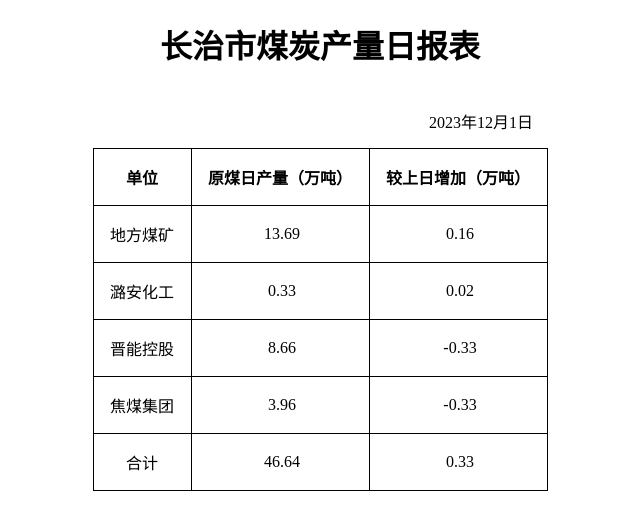
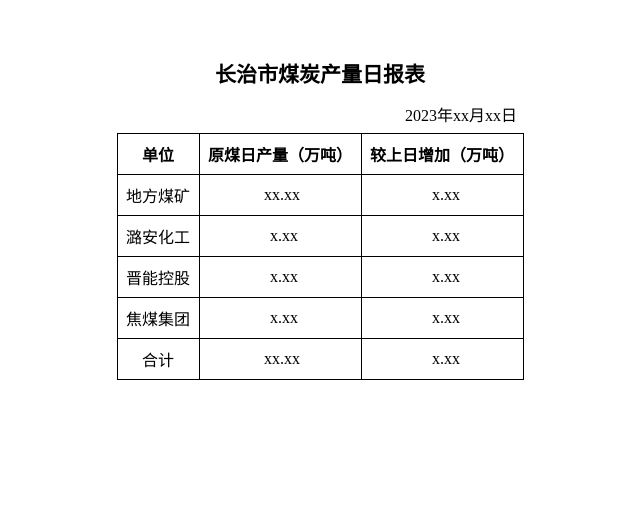
Before and after one commit to megamu2022/czfonts, a plain HTML site: page index.html in a window 1280 px wide. Shown: the whole page, without its empty margins (320-960 px from the left). Drawn offline with Linux system fonts and the light colour scheme; a web font is replaced by a local one.

Commit message:
Update index.html

```diff
--- a/index.html
+++ b/index.html
@@ -29,7 +29,8 @@
         th, td {
             border: 1px solid black;
             text-align: center;
-            padding: 16px;
+            padding: 8px;
+			font-size: 16px;
             font-family: '仿宋', serif; /* Fallback to serif if the specified font is not available */}
 	th:nth-child(1), td:nth-child(1) {
         width: 65px; /* 第一列的宽度 */
@@ -43,6 +44,7 @@
         width: 145px; /* 第三列的宽度 */
     }
 
+
 th {
 
  font-weight: 700;
@@ -53,19 +55,23 @@ th {
 
         h1 {
             text-align: center;
-            padding: 21px;
- font-weight: 700;
+            padding: 2px;
+ font-weight: 800;
             font-family: '小标宋', serif;
 line-height: 10px;
+font-size: 21px;
         }
     </style>
 </head>
 <body>
+    <h1></h1>
+	    <h1></h1>
+		    <h1></h1>
     <h1>长治市煤炭产量日报表</h1>
     <table>
     <tr>
-        <th colspan="3" style="border: none;">
-            <input type="text" value="2023年12月1日"  style="width: 100%; text-align: right; font-family: '楷体', serif; border: none;font-size: 16px;" />
+        <th colspan="3" style="border: none;" >
+            <input type="text" value="2023年xx月xx日"  style="width: 100%; text-align: right; font-family: '楷体', serif; border: none;font-size: 16px;" />
         </th>
     </tr>
         <tr>
@@ -76,46 +82,46 @@ line-height: 10px;
         <tr>
             <td>地方煤矿</td>
     <td>
-        <input type="text" value="13.69" style="width: 100%; text-align: center; font-family: '仿宋', serif; border: none; font-size: 16px;" />
+        <input type="text" value="xx.xx" style="width: 100%; text-align: center; font-family: '仿宋', serif; border: none; font-size: 16px;" />
     </td>
     <td>
-        <input type="text" value="0.16" style="width: 100%; text-align: center; font-family: '仿宋', serif; border: none; font-size: 16px;" />
+        <input type="text" value=" x.xx" style="width: 100%; text-align: center; font-family: '仿宋', serif; border: none; font-size: 16px;" />
     </td>
         </tr>
         <tr>
             <td>潞安化工</td>
     <td>
-        <input type="text" value="0.33" style="width: 100%; text-align: center; font-family: '仿宋', serif; border: none; font-size: 16px;" />
+        <input type="text" value=" x.xx" style="width: 100%; text-align: center; font-family: '仿宋', serif; border: none; font-size: 16px;" />
     </td>
     <td>
-        <input type="text" value="0.02" style="width: 100%; text-align: center; font-family: '仿宋', serif; border: none; font-size: 16px;" />
+        <input type="text" value=" x.xx" style="width: 100%; text-align: center; font-family: '仿宋', serif; border: none; font-size: 16px;" />
     </td>
         </tr>
         <tr>
             <td>晋能控股</td>
     <td>
-        <input type="text" value="8.66" style="width: 100%; text-align: center; font-family: '仿宋', serif; border: none; font-size: 16px;" />
+        <input type="text" value=" x.xx" style="width: 100%; text-align: center; font-family: '仿宋', serif; border: none; font-size: 16px;" />
     </td>
     <td>
-        <input type="text" value="-0.33" style="width: 100%; text-align: center; font-family: '仿宋', serif; border: none; font-size: 16px;" />
+        <input type="text" value=" x.xx" style="width: 100%; text-align: center; font-family: '仿宋', serif; border: none; font-size: 16px;" />
     </td>
         </tr>
         <tr>
             <td>焦煤集团</td>
     <td>
-        <input type="text" value="3.96" style="width: 100%; text-align: center; font-family: '仿宋', serif; border: none; font-size: 16px;" />
+        <input type="text" value=" x.xx" style="width: 100%; text-align: center; font-family: '仿宋', serif; border: none; font-size: 16px;" />
     </td>
     <td>
-        <input type="text" value="-0.33" style="width: 100%; text-align: center; font-family: '仿宋', serif; border: none; font-size: 16px;" />
+        <input type="text" value=" x.xx" style="width: 100%; text-align: center; font-family: '仿宋', serif; border: none; font-size: 16px;" />
     </td>
         </tr>
         <tr>
             <td>合计</td>
     <td>
-        <input type="text" value="46.64" style="width: 100%; text-align: center; font-family: '仿宋', serif; border: none; font-size: 16px;" />
+        <input type="text" value="xx.xx" style="width: 100%; text-align: center; font-family: '仿宋', serif; border: none; font-size: 16px;" />
     </td>
     <td>
-        <input type="text" value="0.33" style="width: 100%; text-align: center; font-family: '仿宋', serif; border: none; font-size: 16px;" />
+        <input type="text" value=" x.xx" style="width: 100%; text-align: center; font-family: '仿宋', serif; border: none; font-size: 16px;" />
     </td>
         </tr>
     </table>
```
